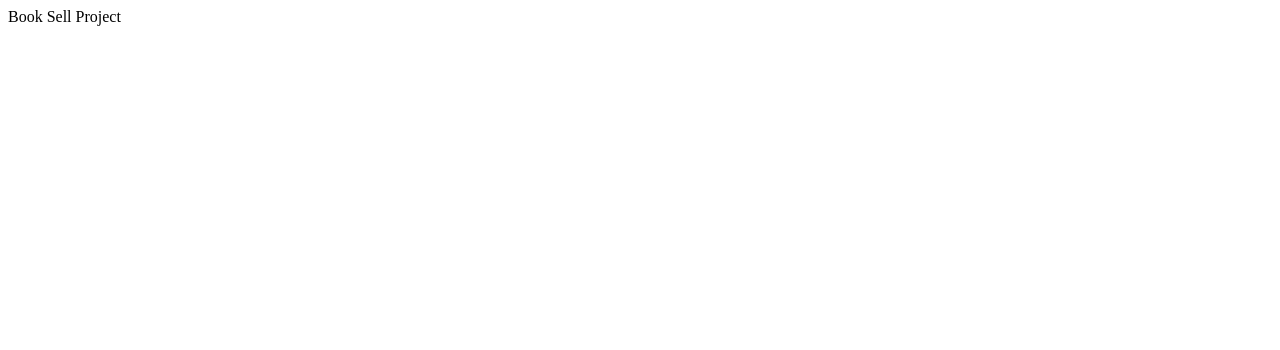
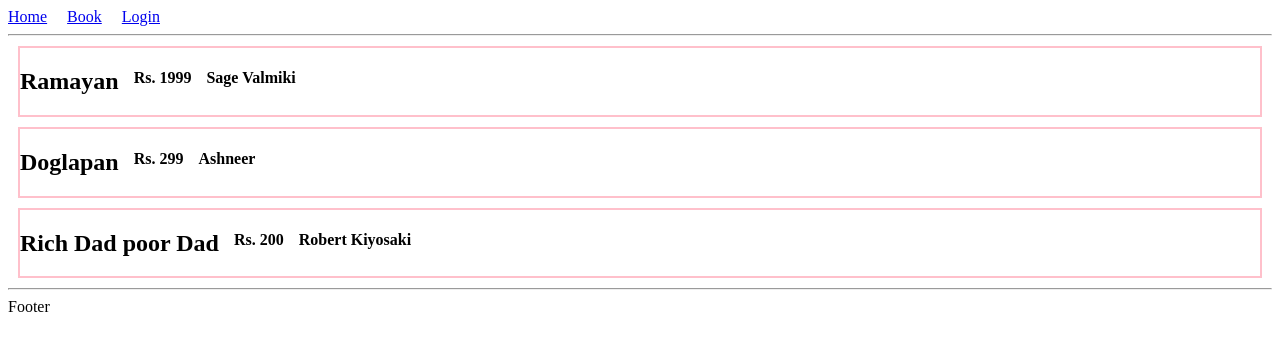
Before and after one commit to smitkakadiya57/Tatvasoft_Internship_Project, a React (Vite) app: page /book in a window 1280 px wide. Shown: the top 350 px of the page. Built offline with nearby package versions, Linux system fonts and the light colour scheme.

Commit message:
Day_2 use of Routing, Creating Component, Props

```diff
--- a/package.json
+++ b/package.json
@@ -11,7 +11,8 @@
   },
   "dependencies": {
     "react": "^18.2.0",
-    "react-dom": "^18.2.0"
+    "react-dom": "^18.2.0",
+    "react-router-dom": "^6.14.2"
   },
   "devDependencies": {
     "@types/react": "^18.2.15",
--- a/src/App.jsx
+++ b/src/App.jsx
@@ -1,9 +1,25 @@
-import React from 'react'
+import { BrowserRouter, Routes, Route } from "react-router-dom";
+
+import Home from "./pages/Home";
+import Book from "./pages/Book";
+import Login from "./pages/Login";
+
+
+import Navbar from "./components/global/Navbar";
+import Footer from "./components/global/Footer";
 
 const App = () => {
   return (
-    <div>Book Sell Project</div>
-  )
-}
+    <BrowserRouter>
+    <Navbar/>
+      <Routes>
+        <Route path="/" element={<Home />} />
+        <Route path="/book" element={<Book />} />
+        <Route path="/login" element={<Login />} />
+      </Routes>
+      <Footer/>
+    </BrowserRouter>
+  );
+};
 
-export default App
+export default App;
--- /dev/null
+++ b/src/components/global/Book/BookCard.jsx
@@ -0,0 +1,19 @@
+
+
+const BookCard = ({title,price,author}) => {
+    const Style={
+        display:"flex",
+        gap:"15px",
+        border:"2px solid pink",
+        margin:"10px"
+    }
+  return (
+    <div style={Style}>
+        <h2>{title}</h2>
+        <h4>Rs. {price}</h4>
+        <h4>{author}</h4>
+    </div>
+  )
+}
+
+export default BookCard
--- /dev/null
+++ b/src/components/global/Footer.jsx
@@ -0,0 +1,12 @@
+import React from "react";
+
+const Footer = () => {
+  return (
+    <>
+      <hr />
+      <div>Footer</div>
+    </>
+  );
+};
+
+export default Footer;
--- /dev/null
+++ b/src/components/global/Navbar.jsx
@@ -0,0 +1,24 @@
+import { NavLink } from "react-router-dom";
+
+const Navbar = () => {
+
+
+const Style={
+    display:"flex",
+    gap:"20px"
+}
+
+
+  return (
+    <div>
+      <nav style={Style}>
+        <NavLink to="/">Home</NavLink>
+        <NavLink to="/book">Book</NavLink>
+        <NavLink to="/login">Login</NavLink>
+      </nav>
+      <hr />
+    </div>
+  );
+};
+
+export default Navbar;
--- /dev/null
+++ b/src/pages/Book.jsx
@@ -0,0 +1,33 @@
+import BookCard from "../components/global/Book/BookCard";
+
+const data = [
+  {
+    title: "Ramayan",
+    price: 1999,
+    author: "Sage Valmiki",
+  },
+  {
+    title: "Doglapan",
+    price: 299,
+    author: "Ashneer",
+  },
+  {
+    title: "Rich Dad poor Dad",
+    price: 200,
+    author: "Robert Kiyosaki",
+  },
+];
+
+const Book = () => {
+  return (
+    <div>
+      {data.map((ele) => {
+        return (
+          <BookCard title={ele.title} price={ele.price} author={ele.author} />
+        );
+      })}
+    </div>
+  );
+};
+
+export default Book;
--- /dev/null
+++ b/src/pages/Home.jsx
@@ -0,0 +1,8 @@
+
+const Home = () => {
+  return (
+    <div>Home Page</div>
+  )
+}
+
+export default Home
--- /dev/null
+++ b/src/pages/Login.jsx
@@ -0,0 +1,9 @@
+
+
+const Login = () => {
+  return (
+    <div>Login</div>
+  )
+}
+
+export default Login
```
Also changed, not shown: 1 other file (tests, documents, lock files or other folders).
